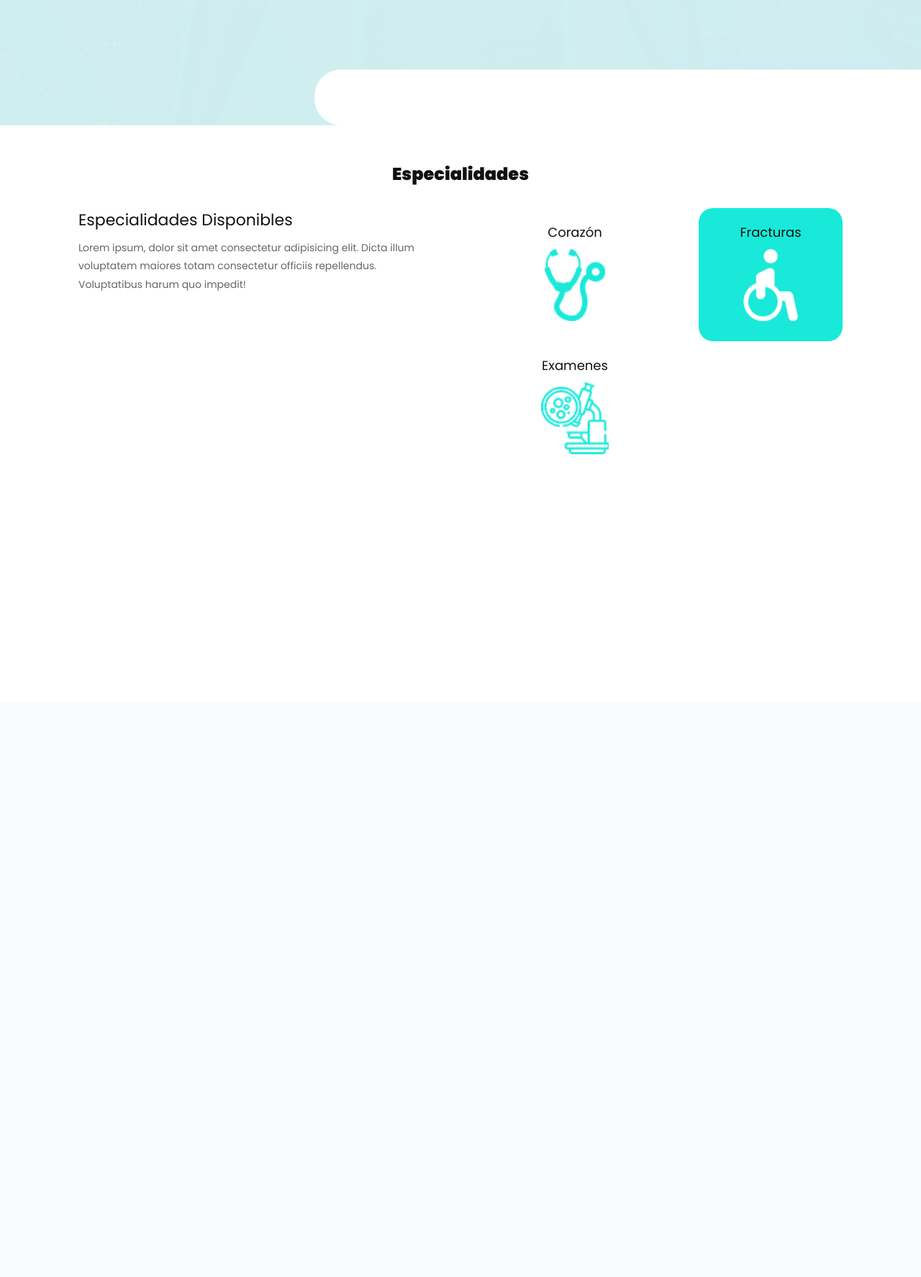
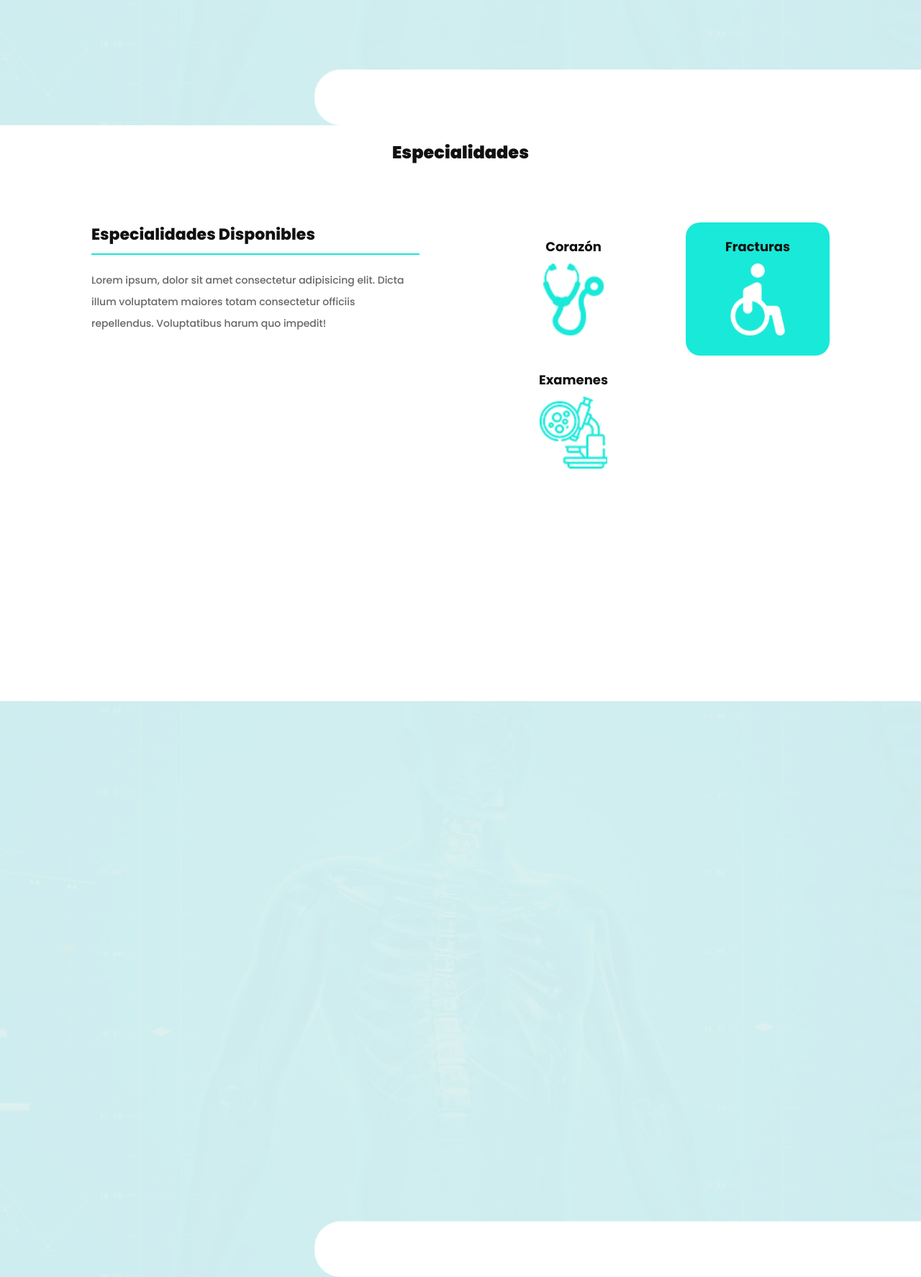
Before and after one commit to ChristianGallegos7/nocturna_pi, a PHP site: page / in a window 1280 px wide. Shown: the part 626-2400 px from the top of the page at 72% size. Before the commit the page ends 1257 px from the top, so only its background shows below. Run offline with PHP 8.4, Linux system fonts and the light colour scheme.

Commit message:
Haciendo el contacto

```diff
--- a/css/main.css
+++ b/css/main.css
@@ -146,7 +146,7 @@ h6 {
 .main__section {
     height: 100vh;
     width: 100%;
-    padding: 50px;
+    /* padding: 50px; */
 }
 
 .main__section h1 {
@@ -157,13 +157,29 @@ h6 {
 
 .especialidades__info {
     width: 100%;
-    height: auto;
+    height: 100vh;
+    padding: 20px;
+}
+
+.especialidades {
     display: flex;
     justify-content: space-around;
+    padding: 50px;
 }
 
 .especialidades__text {
     width: 40%;
+}
+
+.especialidades__text h2 {
+    font-weight: 800;
+    border-bottom: 2px solid #19e9d9;
+}
+
+.especialidades__text p {
+    margin-top: 20px;
+    font-weight: 500;
+    line-height: 30px;
 }
 
 .especialidades__images {
@@ -171,7 +187,10 @@ h6 {
     display: flex;
     justify-content: space-between;
     flex-wrap: wrap;
+
 }
+
+
 
 .esp {
     height: 100px;
@@ -189,3 +208,16 @@ h6 {
     width: 200px;
     padding: 20px;
 }
+
+.especialidades__images h3 {
+    font-weight: 700;
+}
+
+.contacto {
+    width: 100%;
+    height: 100vh;
+    background-image: url('../images/banner-bg.png');
+    background-position: center;
+    background-repeat: no-repeat;
+    background-size: cover;
+}
--- a/index.php
+++ b/index.php
@@ -21,7 +21,7 @@
                         <a href="#main">Especialidades</a>
                     </li>
                     <li>
-                        <a href="#">Contacto</a>
+                        <a href="#contacto">Contacto</a>
                     </li>
                 </ul>
                 <ul class="nav__list">
@@ -47,8 +47,9 @@
         </div>
     </header>
     <main class="main__section" id="main">
+        <div class="especialidades__info">
             <h1>Especialidades</h1>
-        <div class="especialidades__info">
+            <div class="especialidades">
                 <div class="especialidades__text">
                     <h2>Especialidades Disponibles</h2>
                     <p>Lorem ipsum, dolor sit amet consectetur adipisicing elit. Dicta illum voluptatem maiores totam consectetur officiis repellendus. Voluptatibus harum quo impedit!</p>
@@ -68,6 +69,12 @@
                     </div>
                 </div>
             </div>
+        </div>
+        <div class="contacto" id="contacto">
+            <div class="contacto__section">
+
+            </div>
+        </div>
     </main>
 
 </body>
```
Lines whose indentation alone changed are shown as unchanged.
